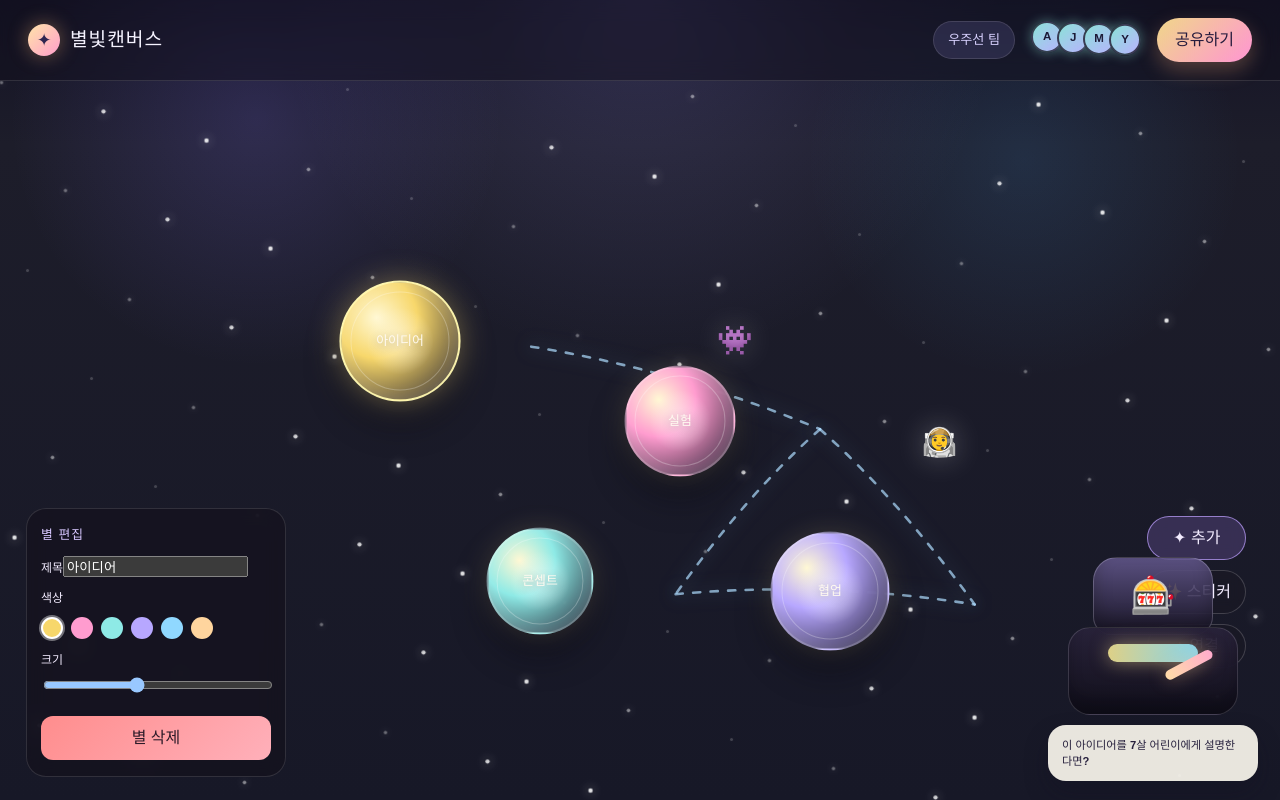
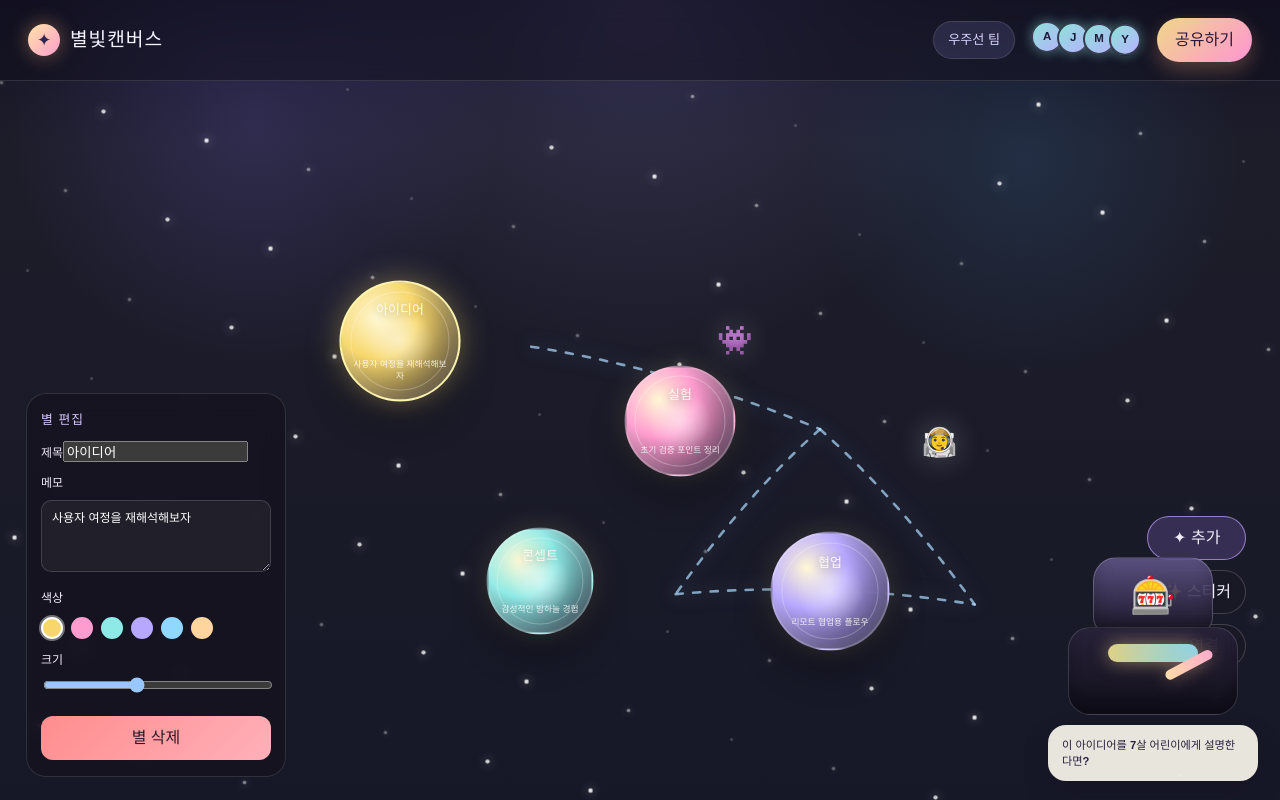
Before and after one commit to YeJiKim06/Starlight_Canvas, a React (Vite) app: page / in a window 1280 px wide. Built offline with nearby package versions, Linux system fonts and the light colour scheme.

Commit message:
feat: add note functionality to star nodes and style updates for better visibility

```diff
--- a/src/App.tsx
+++ b/src/App.tsx
@@ -5,6 +5,7 @@ type StarNode = {
   x: number;
   y: number;
   label: string;
+  note: string;
   color: string;
   size: number;
   stamp?: string;
@@ -21,10 +22,10 @@ type ToolMode = 'add' | 'connect' | 'sticker';
 const palettes = ['#f7d76b', '#ff9ccf', '#8eeae6', '#b7a7ff', '#90d8ff', '#ffd59e'];
 
 const initialStars: StarNode[] = [
-  { id: 1, x: 220, y: 180, label: '아이디어', color: '#f7d76b', size: 120 },
-  { id: 2, x: 500, y: 260, label: '실험', color: '#ff9ccf', size: 110 },
-  { id: 3, x: 360, y: 420, label: '콘셉트', color: '#8eeae6', size: 106 },
-  { id: 4, x: 650, y: 430, label: '협업', color: '#b7a7ff', size: 118 },
+  { id: 1, x: 220, y: 180, label: '아이디어', note: '사용자 여정을 재해석해보자', color: '#f7d76b', size: 120 },
+  { id: 2, x: 500, y: 260, label: '실험', note: '초기 검증 포인트 정리', color: '#ff9ccf', size: 110 },
+  { id: 3, x: 360, y: 420, label: '콘셉트', note: '감성적인 밤하늘 경험', color: '#8eeae6', size: 106 },
+  { id: 4, x: 650, y: 430, label: '협업', note: '리모트 협업용 플로우', color: '#b7a7ff', size: 118 },
 ];
 
 const initialEdges: Edge[] = [
@@ -119,6 +120,7 @@ function App() {
       x,
       y,
       label: `아이디어 ${nodes.length + 1}`,
+      note: '새로 떠오른 생각을 적어보세요',
       color: palettes[Math.floor(Math.random() * palettes.length)],
       size: nextSize,
     };
@@ -217,6 +219,28 @@ function App() {
     setPromptIndex((prev) => (prev + 1) % prompts.length);
   };
 
+  useEffect(() => {
+    const onKeyDown = (event: KeyboardEvent) => {
+      if ((event.key === 'Delete' || event.key === 'Backspace') && selectedId !== null) {
+        event.preventDefault();
+        deleteSelectedNode();
+      }
+
+      if (event.key === 'Escape') {
+        setSelectedId(null);
+      }
+
+      if (event.key.toLowerCase() === 'n') {
+        const centerX = 420;
+        const centerY = 260;
+        addNodeAt(centerX, centerY);
+      }
+    };
+
+    window.addEventListener('keydown', onKeyDown);
+    return () => window.removeEventListener('keydown', onKeyDown);
+  }, [selectedId, nodes, pan, scale]);
+
   return (
     <div className="app-shell">
       <header className="topbar">
@@ -303,6 +327,7 @@ function App() {
               onClick={() => setSelectedId(node.id)}
             >
               <span className="node-label">{node.label}</span>
+              {node.note ? <span className="node-note">{node.note}</span> : null}
               <span className="node-glow" aria-hidden="true" />
               {node.stamp ? <span className="node-stamp">{node.stamp}</span> : null}
             </div>
@@ -333,6 +358,17 @@ function App() {
                 value={selectedNode.label}
                 onChange={(event) =>
                   updateNode(selectedNode.id, (node) => ({ ...node, label: event.target.value || '새 별' }))
+                }
+              />
+            </label>
+
+            <label className="field-label">
+              메모
+              <textarea
+                value={selectedNode.note}
+                rows={3}
+                onChange={(event) =>
+                  updateNode(selectedNode.id, (node) => ({ ...node, note: event.target.value }))
                 }
               />
             </label>
--- a/src/styles.css
+++ b/src/styles.css
@@ -216,6 +216,20 @@ button {
   text-shadow: 0 2px 10px rgba(0, 0, 0, 0.3);
 }
 
+.node-note {
+  position: relative;
+  z-index: 1;
+  display: block;
+  margin-top: 6px;
+  max-width: 84%;
+  font-size: 0.54rem;
+  line-height: 1.3;
+  text-align: center;
+  color: rgba(255, 255, 255, 0.86);
+  overflow: hidden;
+  text-overflow: ellipsis;
+}
+
 .node-glow {
   position: absolute;
   inset: 17%;
@@ -312,17 +326,25 @@ button {
 }
 
 .field-label input[type='text'],
+.field-label textarea,
 .field-label input[type='range'] {
   width: 100%;
   margin-top: 8px;
 }
 
-.field-label input[type='text'] {
+.field-label input[type='text'],
+.field-label textarea {
   border: 1px solid rgba(255, 255, 255, 0.15);
   border-radius: 10px;
   padding: 8px 10px;
   background: rgba(255, 255, 255, 0.05);
   color: white;
+  resize: vertical;
+  font: inherit;
+}
+
+.field-label textarea {
+  min-height: 70px;
 }
 
 .swatches {
```
